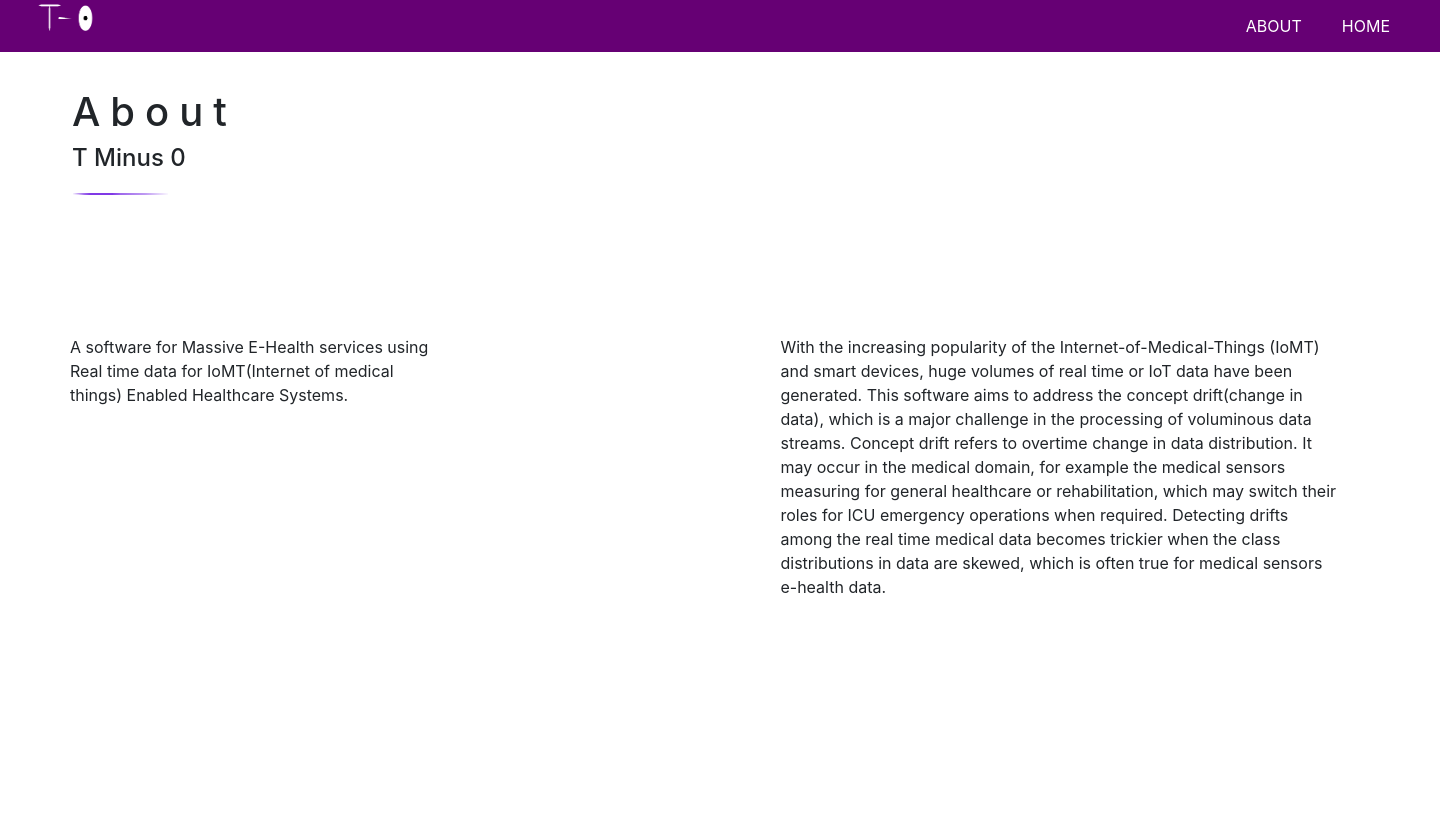
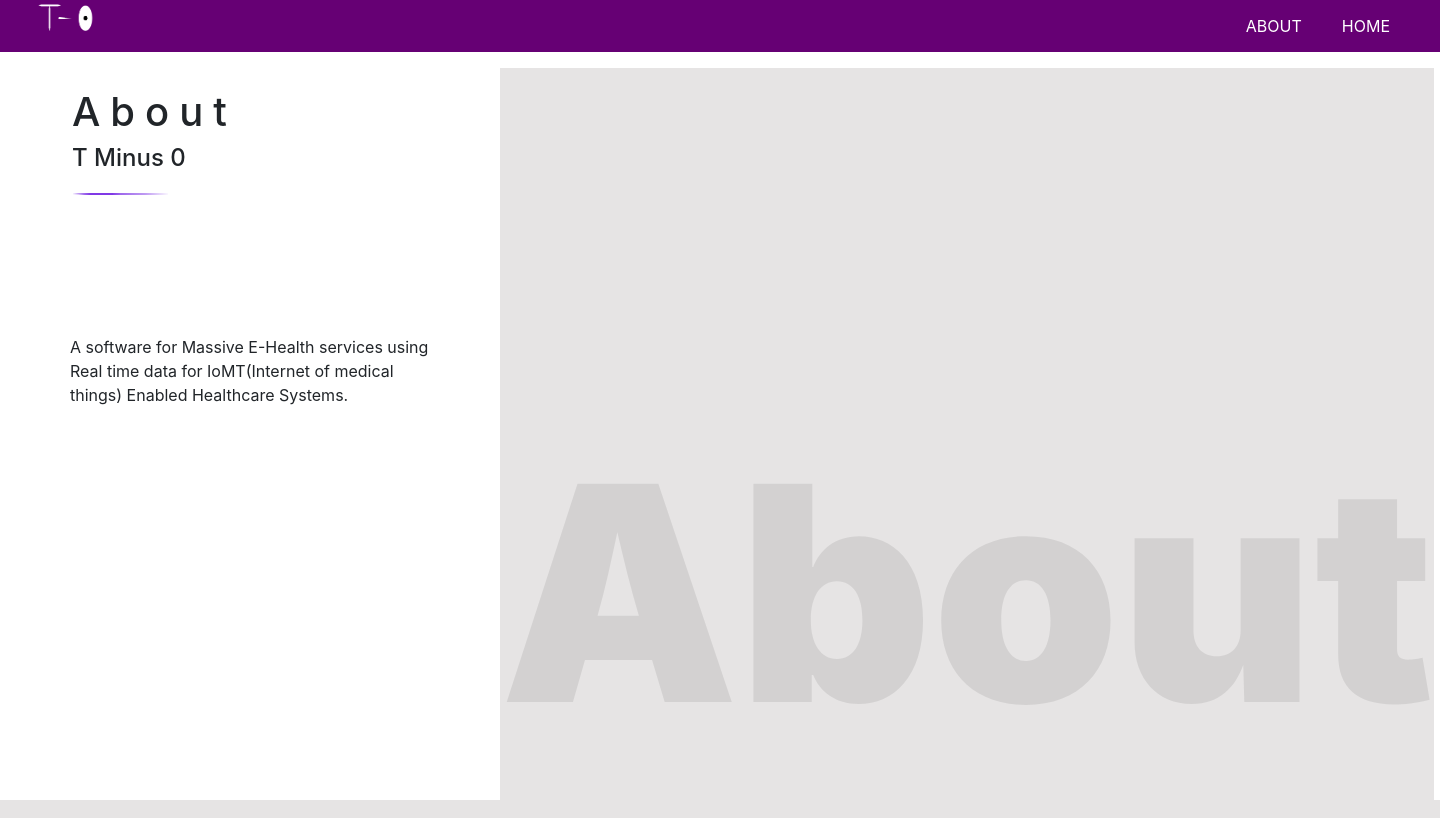
Before and after one commit to harsh-8989/Software-Eng.-project, a Django app: page /about in a window 1440 px wide. Before the commit the page ends 594 px from the top, so only its background shows below. Run offline with Django 3.2, Linux system fonts and the light colour scheme; some libraries are stand-ins or nearby versions.

Commit message:
Update about page.html

```diff
--- a/Tminus0-django/template/about page.html
+++ b/Tminus0-django/template/about page.html
@@ -16,6 +16,10 @@
 		<li style="float:right"><a href="/home">HOME</a></li>
 		<li style="float:right"><a href="/about">ABOUT</a></li>
 	</ul>
+	<div id="background">
+		<p id="bg-text">About</p>
+		  </div>
+	<div id="container">
 	<h1>About</h1>
 
 	<h4>T Minus 0</h4>
@@ -38,6 +42,7 @@
 				</p>
 		</div>
 	</div>
+	</div>
 	<script src="https://code.jquery.com/jquery-3.3.1.slim.min.js" integrity="sha384-q8i/X+965DzO0rT7abK41JStQIAqVgRVzpbzo5smXKp4YfRvH+8abtTE1Pi6jizo" crossorigin="anonymous"></script>
 	<script src="https://cdnjs.cloudflare.com/ajax/libs/popper.js/1.14.7/umd/popper.min.js" integrity="sha384-UO2eT0CpHqdSJQ6hJty5KVphtPhzWj9WO1clHTMGa3JDZwrnQq4sF86dIHNDz0W1" crossorigin="anonymous"></script>
 	<script src="https://stackpath.bootstrapcdn.com/bootstrap/4.3.1/js/bootstrap.min.js" integrity="sha384-JjSmVgyd0p3pXB1rRibZUAYoIIy6OrQ6VrjIEaFf/nJGzIxFDsf4x0xIM+B07jRM" crossorigin="anonymous"></script>
```
